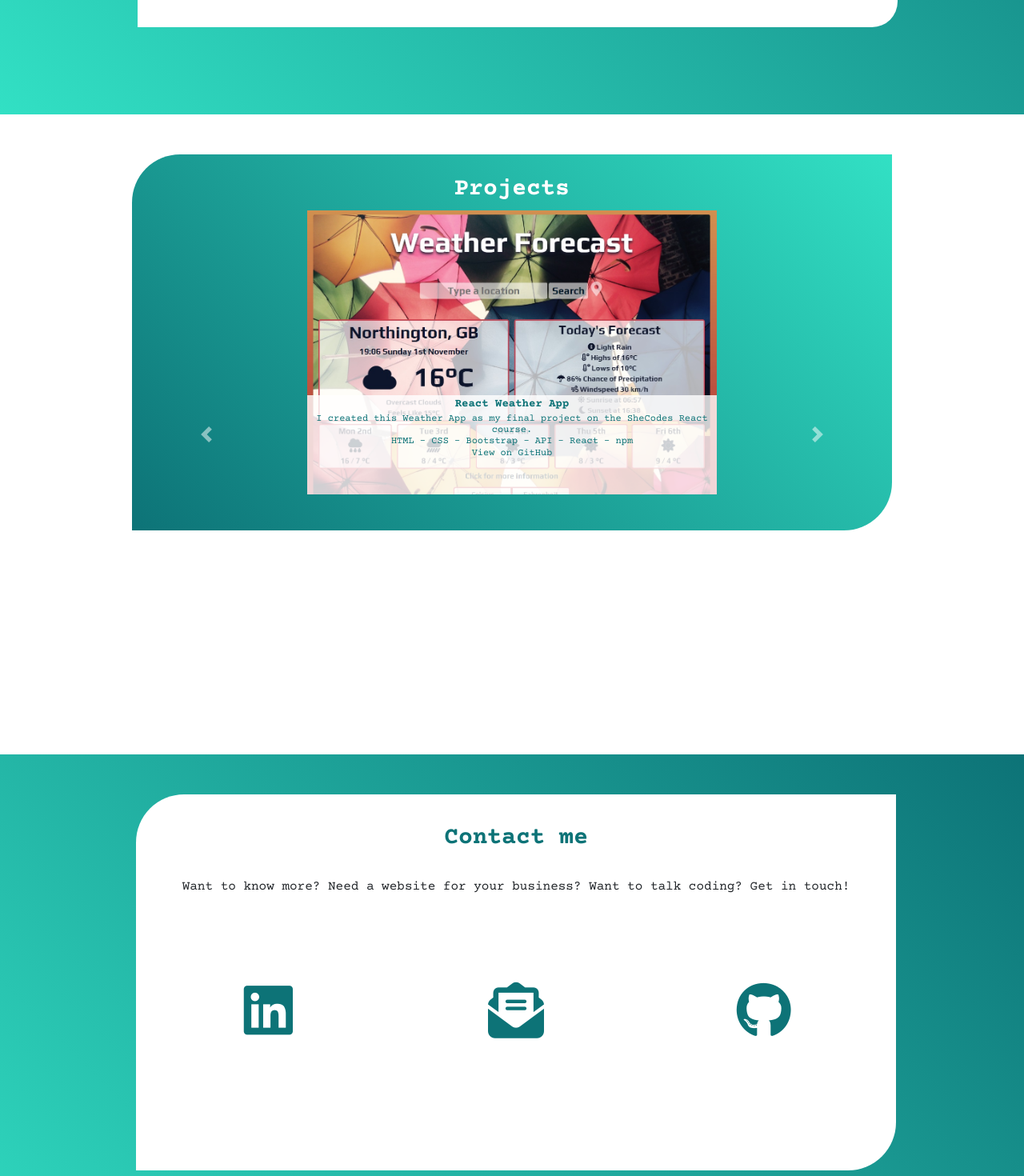
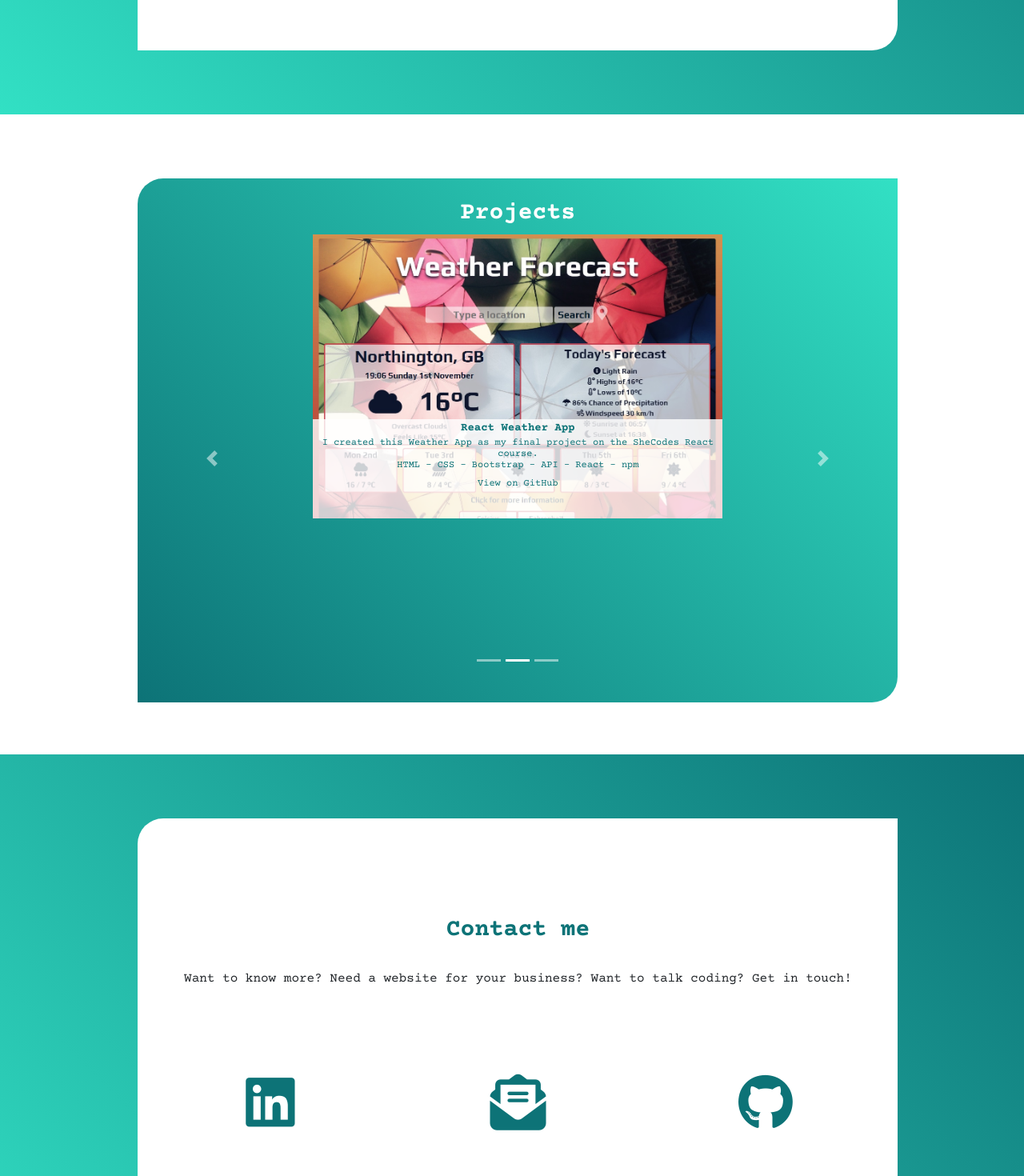
Before and after one commit to flippity28/portfolio-website-react, a React (Create React App) app: page / in a window 1280 px wide. Shown: the part 1327-2797 px from the top of the page at 80% size. Built offline with nearby package versions, Linux system fonts and the light colour scheme.

Commit message:
making projects page responsive

```diff
--- a/src/aboutme.css
+++ b/src/aboutme.css
@@ -8,7 +8,7 @@
   align-content: center;
   background: white;
   min-height: 80vh;
-  margin: 4vw 8vw 4vw 8vw;
+  margin: 10vh 8vw 4vw 8vw;
   padding: 2vw;
   border-radius: 4vh 0 4vh 0;
 }
--- a/src/contact.css
+++ b/src/contact.css
@@ -6,10 +6,10 @@
 .contact .block {
   align-content: center;
   background: white;
-  height: 470px;
-  margin: 50px 0 30px 100px;
+  min-height: 80vh;
+  margin: 10vh 8vw 4vw 8vw;
   padding: 2vw;
-  border-radius: 60px 0 60px 0;
+  border-radius: 4vh 0 4vh 0;
   text-align: center;
 }
 
@@ -92,3 +92,9 @@
   border: none;
   outline: none;
 }
+@media screen and (max-width: 600px) {
+  .contact .block {
+    min-width: 80%;
+    margin-top: 10vh;
+  }
+}
--- a/src/menu.css
+++ b/src/menu.css
@@ -4,7 +4,7 @@
   left: 2vw;
   top: 2vh;
   color: #212121;
-  z-index: 1;
+  z-index: 2;
 }
 
 .side-menu button {
--- a/src/projects.css
+++ b/src/projects.css
@@ -6,11 +6,11 @@
 }
 .projects .block {
   background: linear-gradient(45deg, #0d7377, #32e0c4);
-  width: 70%;
-  height: 470px;
-  margin: 50px 0 30px 0;
+  min-height: 80vh;
+  margin: 10vh 8vw 4vw 8vw;
   padding: 2vw;
-  border-radius: 60px 0 60px 0;
+  border-radius: 4vh 0 4vh 0;
+  text-align: center;
 }
 .projects h1 {
   text-align: center;
@@ -62,6 +62,9 @@
 .projects .github-link {
   color: #0d7377;
 }
+.projects .view-github {
+  margin-top: 1vh;
+}
 .projects .github-link:hover {
   font-weight: bold;
   text-decoration: none;
@@ -78,3 +81,19 @@
   color: #0d7377;
   padding: 4px 8px 4px 0;
 }
+@media screen and (max-width: 600px) {
+  .projects .carousel-caption {
+    margin-top: 20vh;
+    min-width: 60vw;
+    min-height: 23vh;
+    position: absolute;
+    left: 9.8vw;
+  }
+  .projects img {
+    margin-top: 10vh;
+    min-width: 60vw;
+  }
+  .projects .carousel-container {
+    min-height: 50vh;
+  }
+}
--- a/src/projects.js
+++ b/src/projects.js
@@ -17,7 +17,7 @@ export default function Project(){ return(
   <Carousel.Item>
     <div className ="carousel-container">
    <a href="https://optimistic-babbage-91afd3.netlify.app/" target="_blank" rel="noreferrer"> <img
-      className="d-block w-100"
+      className="d-block"
       src={WeatherAppImage}
       alt="Weather App"
     /></a><div className="carousel-tooltip"> Click to view project </div></div>
@@ -26,13 +26,13 @@ export default function Project(){ return(
       <div className="project-description">I created this Weather App as my final project on the SheCodes Plus course.</div>
       <div>
       HTML - CSS - Javascript - Bootstrap - API</div>
-      <div> View on <a class="github-link" href="https://github.com/flippity28/Weather-app" target="_blank" rel="noreferrer">GitHub</a></div>
+      <div className="view-github"> View on <a class="github-link" href="https://github.com/flippity28/Weather-app" target="_blank" rel="noreferrer">GitHub</a></div>
     </Carousel.Caption>
   </Carousel.Item>
   <Carousel.Item>
   <div className ="carousel-container">
    <a href="https://amazing-kowalevski-4be0cd.netlify.app/" target="_blank" rel="noreferrer"> <img
-      className="d-block w-100"
+      className="d-block"
       src={WeatherAppReactImage}
       alt="React Weather App"
     /></a><div className="carousel-tooltip"> Click to view project </div></div>
@@ -41,14 +41,14 @@ export default function Project(){ return(
       <div className="project-description">I created this Weather App as my final project on the SheCodes React course.</div>
       <div>
       HTML - CSS - Bootstrap - API - React - npm</div>
-      <div> View on <a class="github-link" href="https://github.com/flippity28/weather-app-react" target="_blank" rel="noreferrer">GitHub</a></div>
+      <div className="view-github"> View on <a class="github-link" href="https://github.com/flippity28/weather-app-react" target="_blank" rel="noreferrer">GitHub</a></div>
     </Carousel.Caption>
 
   </Carousel.Item>
   <Carousel.Item>
      <div className ="carousel-container">
    <a href="https://practical-northcutt-3cd937.netlify.app/" target="_blank" rel="noreferrer"> <img
-      className="d-block w-100"
+      className="d-block"
       src={PortfolioImage}
       alt="Portfolio Website"
     /></a><div className="carousel-tooltip"> Click to view project </div></div>
@@ -57,7 +57,7 @@ export default function Project(){ return(
       <div className="project-description">Having enjoyed the SheCodes course so much I decided to continue coding and create my portfolio website. </div>
       <div>
       HTML - CSS - Bootstrap - React - npm</div>
-      <div> View on <a class="github-link" href="https://github.com/flippity28/portfolio-website-react" target="_blank" rel="noreferrer">GitHub</a></div>
+      <div className="view-github"> View on <a class="github-link" href="https://github.com/flippity28/portfolio-website-react" target="_blank" rel="noreferrer">GitHub</a></div>
     </Carousel.Caption>
   </Carousel.Item>
 </Carousel>
```
